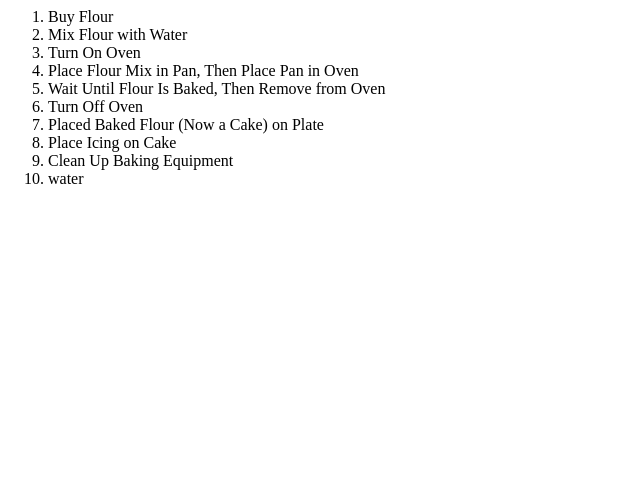
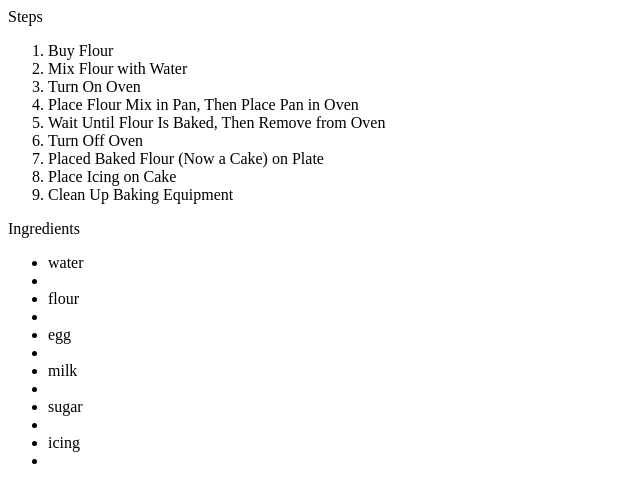
Before and after one commit to michaelzhang0628/mz, a plain HTML site: page cake-recipe.html in a window 1280 px wide. Shown: the whole page, without its empty margins (0-640 px from the left). Drawn offline with Linux system fonts and the light colour scheme.

Commit message:
Update cake-recipe.html

```diff
--- a/cake-recipe.html
+++ b/cake-recipe.html
@@ -1,5 +1,6 @@
 <html>
     <body>
+        Steps
         <ol>
             <li>Buy Flour</li>
             <li>Mix Flour with Water</li>
@@ -10,7 +11,15 @@
             <li>Placed Baked Flour (Now a Cake) on Plate</li>
             <li>Place Icing on Cake</li>
             <li>Clean Up Baking Equipment</li>
-            <li>water</li>
         </ol>
+        Ingredients
+        <ul>
+            <li>water<li>
+            <li>flour<li>
+            <li>egg<li>
+            <li>milk<li>
+            <li>sugar<li>
+            <li>icing<li>
+        </ul>
     </body>
 </html>
```
